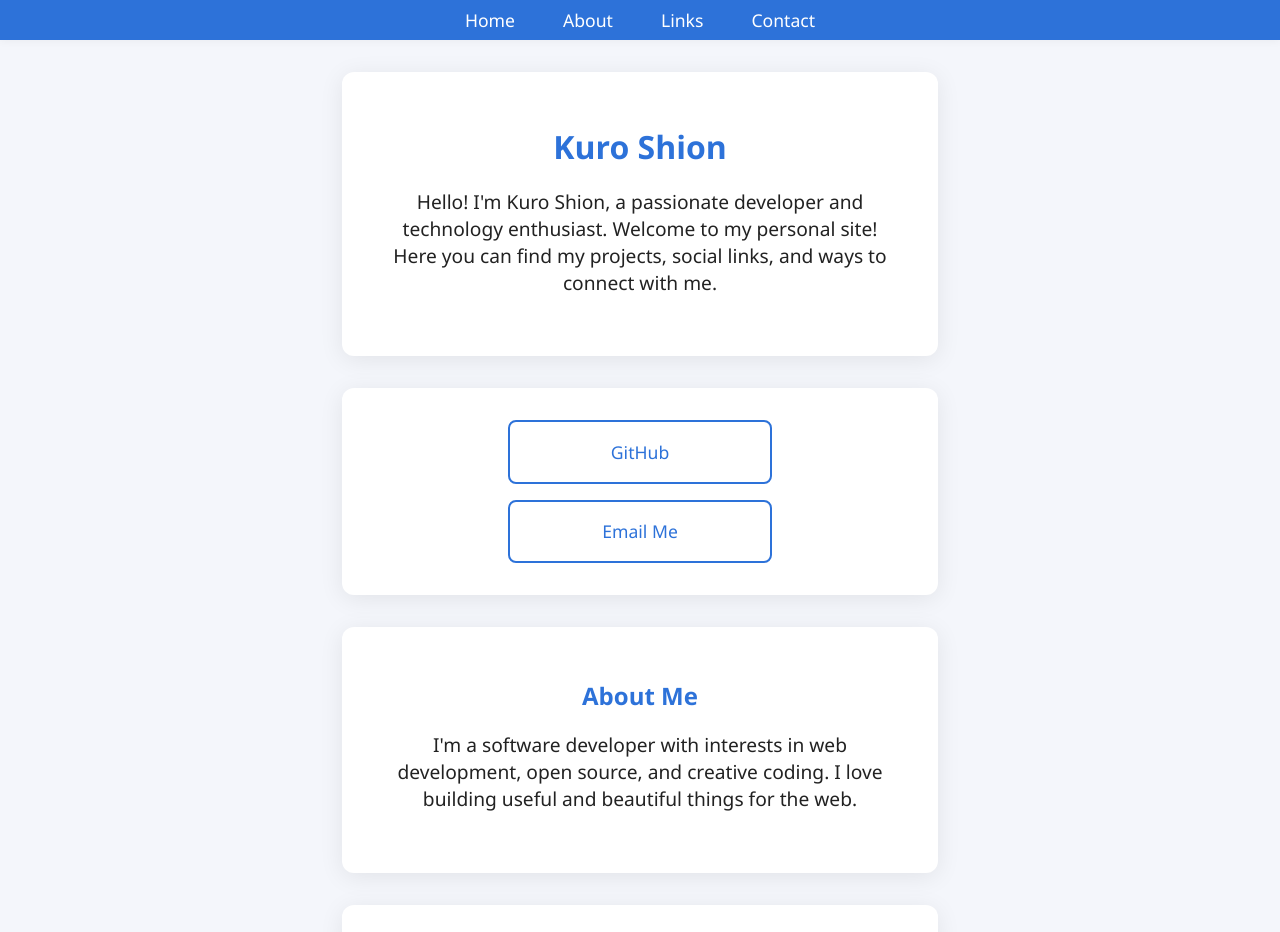
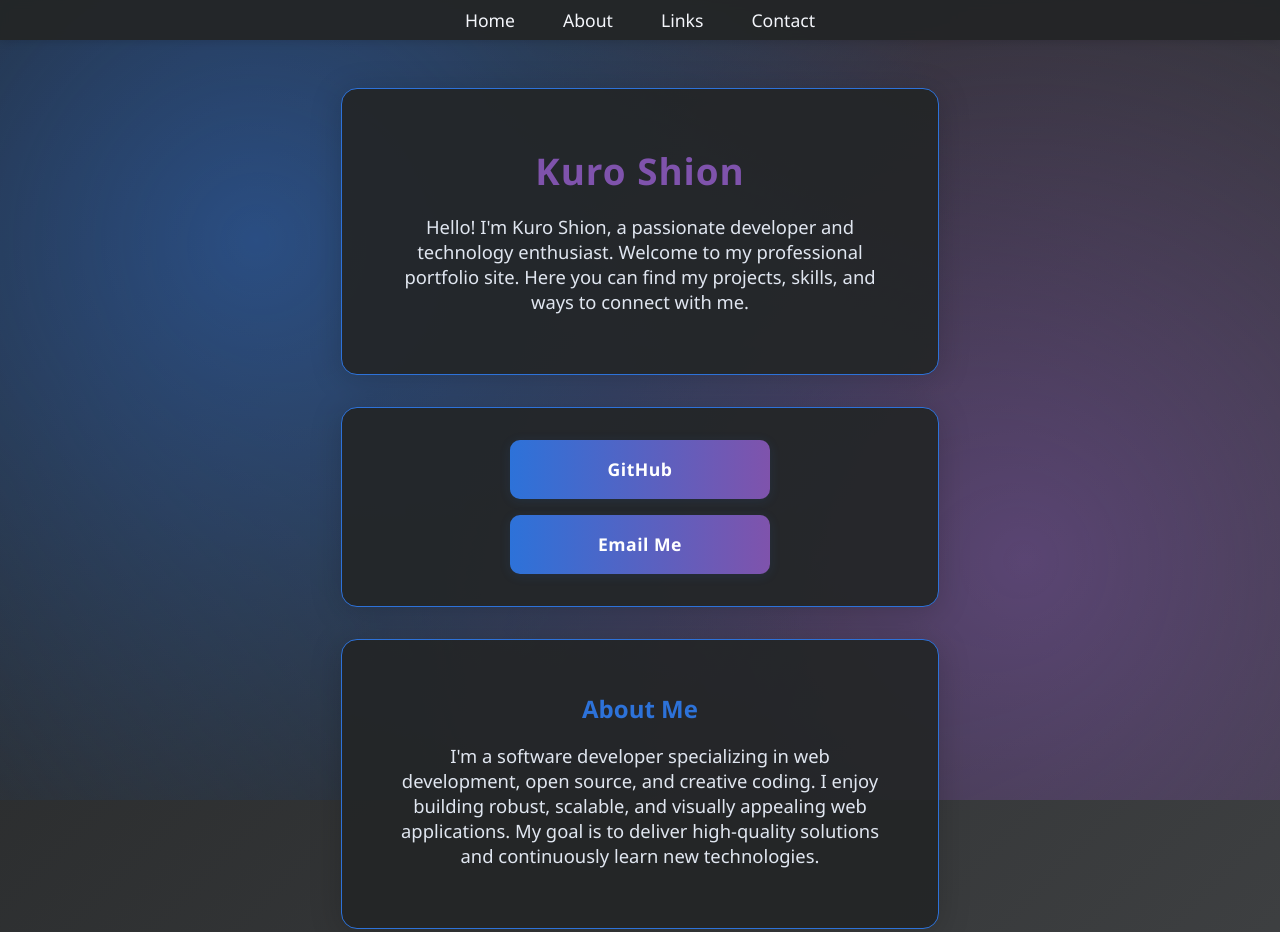
Before and after one commit to KuroShion/kuroshion.github.io, a plain HTML site: page index.html in a window 1280 px wide. Shown: the top 932 px of the page. Drawn offline with Linux system fonts and the light colour scheme.

Commit message:
Update index.html

```diff
--- a/index.html
+++ b/index.html
@@ -7,8 +7,8 @@
   <style>
     body {
       font-family: 'Segoe UI', Arial, sans-serif;
-      background: #f4f6fb;
-      color: #222;
+      background: linear-gradient(135deg, #232526 0%, #414345 100%);
+      color: #f4f6fb;
       margin: 0;
       padding: 0;
       min-height: 100vh;
@@ -16,16 +16,35 @@
       flex-direction: column;
       align-items: center;
       justify-content: center;
+      position: relative;
+      overflow-x: hidden;
+    }
+    /* Dynamic animated background */
+    .bg-animated {
+      position: fixed;
+      top: 0; left: 0; width: 100vw; height: 100vh;
+      z-index: 0;
+      pointer-events: none;
+      background: radial-gradient(circle at 20% 30%, #2d72d9 0%, transparent 60%),
+                  radial-gradient(circle at 80% 70%, #7f53ac 0%, transparent 60%),
+                  radial-gradient(circle at 50% 90%, #232526 0%, transparent 70%);
+      animation: moveBg 12s linear infinite alternate;
+      opacity: 0.5;
+    }
+    @keyframes moveBg {
+      0% { background-position: 20% 30%, 80% 70%, 50% 90%; }
+      100% { background-position: 30% 40%, 70% 60%, 60% 80%; }
     }
     nav {
       width: 100%;
-      background: #2d72d9;
+      background: rgba(35,37,38,0.95);
       padding: 0.5em 0;
       position: fixed;
       top: 0;
       left: 0;
-      z-index: 100;
-      box-shadow: 0 2px 8px rgba(0,0,0,0.04);
+      z-index: 10;
+      box-shadow: 0 2px 8px rgba(0,0,0,0.12);
+      backdrop-filter: blur(4px);
     }
     nav ul {
       list-style: none;
@@ -38,31 +57,35 @@
       margin: 0 1.5em;
     }
     nav ul li a {
-      color: #fff;
+      color: #f4f6fb;
       text-decoration: none;
       font-weight: 500;
       font-size: 1.1em;
       transition: color 0.2s;
     }
     nav ul li a:hover {
-      color: #cbe1ff;
+      color: #7f53ac;
     }
     .main-content {
-      margin-top: 4.5em;
+      margin-top: 5.5em;
       width: 100%;
       display: flex;
       flex-direction: column;
       align-items: center;
+      z-index: 1;
+      position: relative;
     }
     .container {
-      background: #fff;
+      background: rgba(35,37,38,0.92);
       padding: 2rem 3rem;
-      border-radius: 12px;
-      box-shadow: 0 4px 24px rgba(0,0,0,0.08);
+      border-radius: 16px;
+      box-shadow: 0 4px 32px rgba(0,0,0,0.18);
       text-align: center;
       margin-bottom: 2em;
       max-width: 500px;
       width: 90%;
+      z-index: 1;
+      border: 1px solid #2d72d9;
     }
     .intro {
       margin-bottom: 2em;
@@ -77,39 +100,60 @@
     .linktree a {
       width: 260px;
       padding: 1em 0;
-      background: #fff;
-      color: #2d72d9;
-      border: 2px solid #2d72d9;
-      border-radius: 8px;
+      background: linear-gradient(90deg, #2d72d9 0%, #7f53ac 100%);
+      color: #fff;
+      border: none;
+      border-radius: 10px;
       text-decoration: none;
       font-size: 1.1em;
-      font-weight: 500;
-      transition: background 0.2s, color 0.2s;
+      font-weight: 600;
+      box-shadow: 0 2px 12px rgba(45,114,217,0.12);
+      transition: background 0.2s, transform 0.2s;
+      letter-spacing: 0.5px;
     }
     .linktree a:hover {
-      background: #2d72d9;
-      color: #fff;
+      background: linear-gradient(90deg, #7f53ac 0%, #2d72d9 100%);
+      transform: translateY(-2px) scale(1.03);
     }
     h1 {
-      color: #2d72d9;
+      color: #7f53ac;
       margin-bottom: 0.5em;
+      font-size: 2.3em;
+      letter-spacing: 1px;
     }
     h2 {
       color: #2d72d9;
       margin-bottom: 0.5em;
+      font-size: 1.5em;
     }
     p {
-      font-size: 1.2em;
+      font-size: 1.15em;
       margin-bottom: 1.5em;
+      color: #e0e6f0;
     }
     footer {
       margin-top: 2em;
-      color: #888;
-      font-size: 0.9em;
+      color: #aaa;
+      font-size: 0.95em;
+      z-index: 1;
+      position: relative;
+    }
+    @media (max-width: 600px) {
+      .container {
+        padding: 1.2rem 0.7rem;
+      }
+      nav ul li {
+        margin: 0 0.7em;
+      }
+      .linktree a {
+        width: 98%;
+        font-size: 1em;
+      }
     }
   </style>
 </head>
 <body>
+  <div class="bg-animated"></div>
   <nav>
     <ul>
       <li><a href="#home">Home</a></li>
@@ -121,20 +165,20 @@
   <div class="main-content">
     <div class="container intro" id="home">
       <h1>Kuro Shion</h1>
-      <p>Hello! I'm Kuro Shion, a passionate developer and technology enthusiast. Welcome to my personal site! Here you can find my projects, social links, and ways to connect with me.</p>
+      <p>Hello! I'm Kuro Shion, a passionate developer and technology enthusiast. Welcome to my professional portfolio site. Here you can find my projects, skills, and ways to connect with me.</p>
     </div>
     <div class="container linktree" id="links">
       <a href="https://github.com/KuroShion" target="_blank">GitHub</a>
-      <a href="mailto:SHAWNCHONGJUNZHI@GMAIL.COM">Email Me</a>
+      <a href="mailto:shawnchongjunzhi@gmail.com">Email Me</a>
       <!-- Add more links as needed -->
     </div>
     <div class="container" id="about">
       <h2>About Me</h2>
-      <p>I'm a software developer with interests in web development, open source, and creative coding. I love building useful and beautiful things for the web.</p>
+      <p>I'm a software developer specializing in web development, open source, and creative coding. I enjoy building robust, scalable, and visually appealing web applications. My goal is to deliver high-quality solutions and continuously learn new technologies.</p>
     </div>
     <div class="container" id="contact">
       <h2>Contact</h2>
-      <p>Feel free to reach out via <a href="mailto:SHAWNCHONGJUNZHI@GMAIL.COM">email</a> or connect with me on social media!</p>
+      <p>Feel free to reach out via <a href="mailto:shawnchongjunzhi@gmail.com">email</a> or connect with me on social media!</p>
     </div>
   </div>
   <footer>
```
